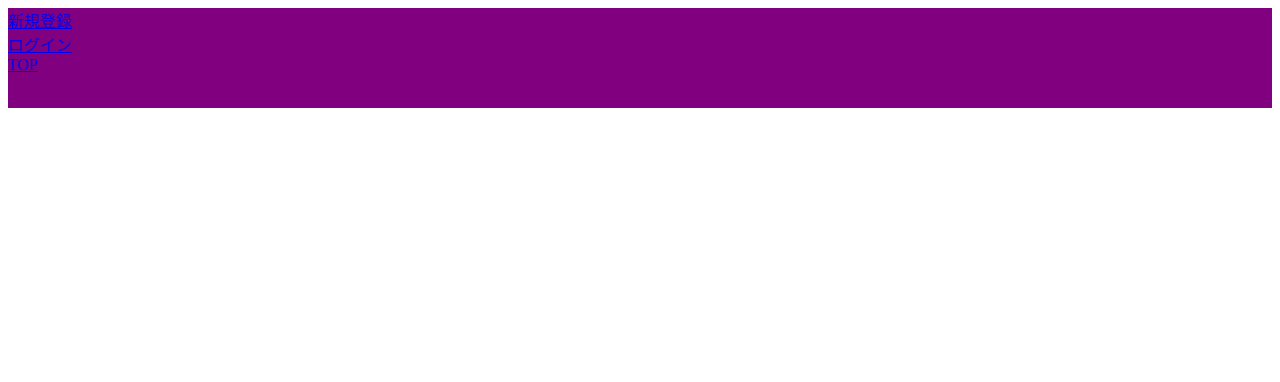
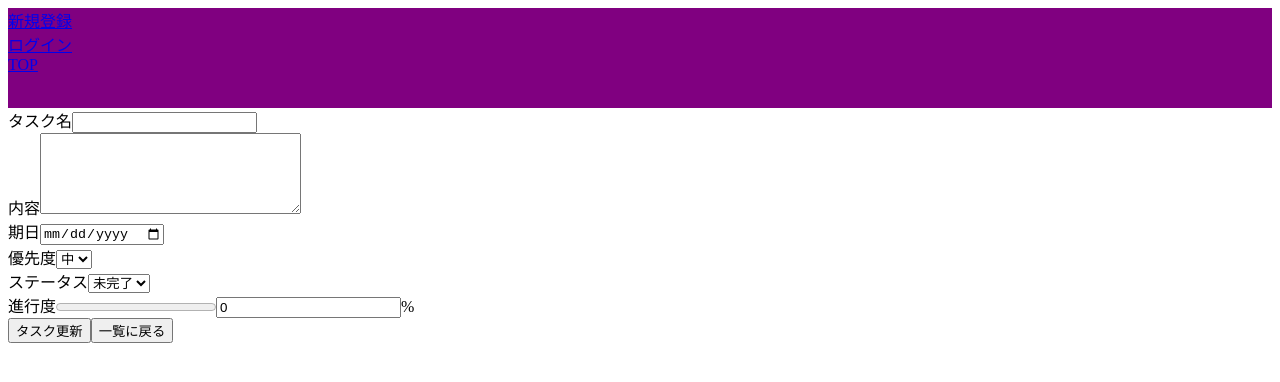
Before and after one commit to tomoki4321/okan_task_vue.js, a Vue app: page /todo/edit/1 in a window 1280 px wide. Before the commit this address had no page. Shown: the top 382 px of the page. Built offline with nearby package versions, Linux system fonts and the light colour scheme; no server answers.

Commit message:
タスク更新機能を追加

```diff
--- a/src/router/index.ts
+++ b/src/router/index.ts
@@ -49,7 +49,19 @@ const router = createRouter({
         };
       },
     },
-
+    {
+      path: '/todo/edit/:id',
+      name: 'edit',
+      component:()=>{
+        return import("../views/todo/EditTodo.vue");
+      },
+      props: (routes) => {
+        const idNum = Number(routes.params.id);
+        return {
+          id: idNum,
+        };
+      },
+    },
   ]
 })
 
--- a/src/views/todo/EditTodo.vue
+++ b/src/views/todo/EditTodo.vue
@@ -1,3 +1,114 @@
+<script setup lang="ts">
+import {ref,reactive} from 'vue';
+import axios,{type AxiosResponse} from 'axios';
+import { useAuthStore } from "@/stores/auth";
+import { useRouter } from 'vue-router';
+
+interface Props {
+  id: number;
+}
+const props = defineProps<Props>();
+const authStore =useAuthStore();
+const router = useRouter();
+const taskData = reactive({
+  name:"",
+  content:"",
+  limit: "",
+  priority:2,
+  status:2,
+  progress:0
+});
+ReceiveTask();
+
+
+async function ReceiveTask(): Promise<void> {
+  await axios
+    .get(`http://localhost:3000/api/v1/tasks/${props.id}`, {
+      headers: {
+        uid: authStore.uid,
+        "access-token": authStore.access_token,
+        client: authStore.client,
+      },
+    })
+    .then((response: AxiosResponse<any>) => {
+      taskData.name=response.data.task.name;
+      taskData.content = response.data.task.content;
+      taskData.limit = response.data.task.limit;
+      taskData.status = response.data.task.status;
+      taskData.priority = response.data.task.priority;
+      taskData.progress = response.data.task.progress;
+      console.log(response.data);
+    });
+}
+
+async function UpdateTask(): Promise<void> {
+  const data = {
+    task: {
+      name: taskData.name,
+      content: taskData.content,
+      limit: taskData.limit,
+      priority: taskData.priority,
+      status: taskData.status,
+      progress:taskData.progress,
+    }
+  };
+  const config = {
+    headers: {
+      uid: authStore.uid,
+      "access-token": authStore.access_token,
+      client: authStore.client,
+    },
+  };
+  await axios
+    .patch(`http://localhost:3000/api/v1/tasks/${props.id}`, data,config)
+    .then((response) => {
+      console.log(response.data);
+      router.push({ path: "/todo/index" });
+    });
+}
+
+const ReturnListTodo = ():void=> {
+  router.push({ path: "/todo/index" });
+};
+</script>
+
+
 <template>
-
+  <div>
+    <div>
+      <label for="name">タスク名</label>
+      <input type="text" id="name" v-model="taskData.name" >
+    </div>
+    <div>
+      <label for="content">内容</label>
+      <textarea name="content" id="content" cols="30" rows="5" v-model="taskData.content"></textarea>
+    </div>
+    <div>
+      <label for="limit">期日</label>
+      <input type="date" id="limit" v-model="taskData.limit">
+    </div>
+    <div>
+      <label for="priority">優先度</label>
+      <select name="priority" id="priority" v-model="taskData.priority">
+        <option value="1">高</option>
+        <option value="2">中</option>
+        <option value="3">低</option>
+      </select>
+    </div>
+    <div>
+      <label for="status">ステータス</label>
+      <select name="status" id="status" v-model="taskData.status">
+        <option value="1">未着手</option>
+        <option value="2">未完了</option>
+        <option value="3">完了</option>
+      </select>
+    </div>
+    <div>
+      <label for="progress">進行度</label>
+      <progress id="progress" max="100" v-bind:value="taskData.progress"></progress>
+      <input type="text" v-model="taskData.progress">%
+    </div>
+    <button @click="UpdateTask">タスク更新</button>
+    <button @click="ReturnListTodo">一覧に戻る</button>
+  </div>
 </template>
--- a/src/views/todo/ListTodo.vue
+++ b/src/views/todo/ListTodo.vue
@@ -53,6 +53,9 @@ async function DestroyTodo(id): Promise<void> {
           詳細
         </RouterLink>
         <button @click="DestroyTodo(todo.id)">削除</button>
+        <RouterLink v-bind:to="{ name: 'edit', params: { id: todo.id } }">
+          編集
+        </RouterLink>
         </li>
     </ul>
   </div>
```
